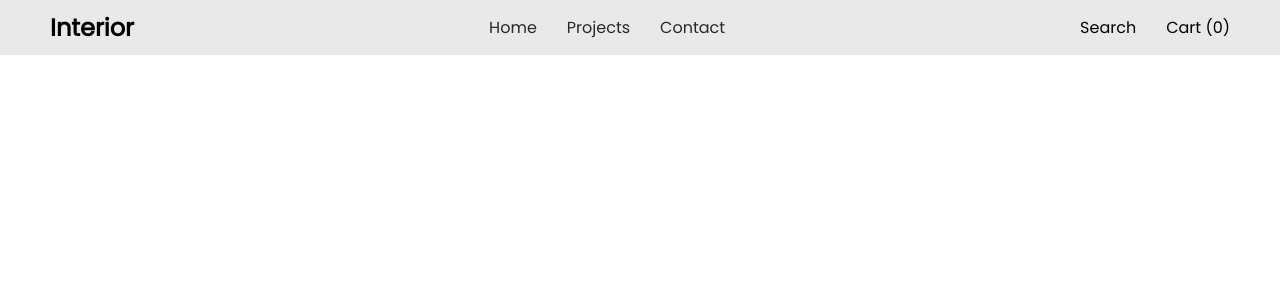
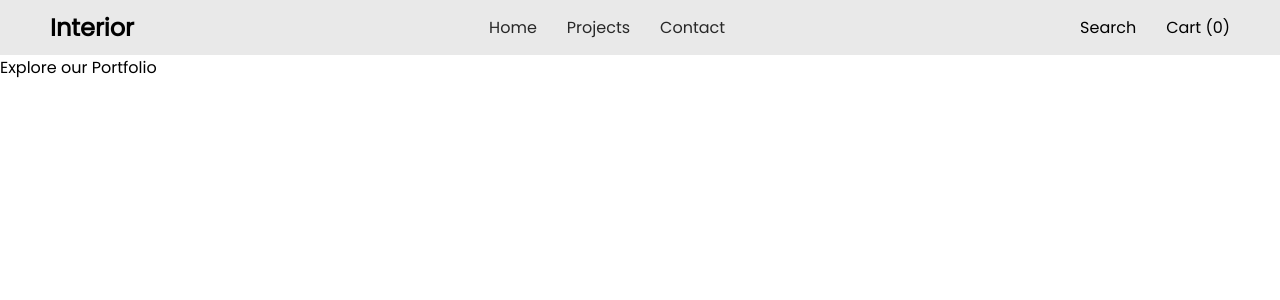
Before and after one commit to Shashank-R87/Interior, a React (Create React App) app: page /projects in a window 1280 px wide. Shown: the top 300 px of the page. Built offline with nearby package versions, Linux system fonts and the light colour scheme.

Commit message:
Fourth commit

```diff
--- a/src/pages/Projects.js
+++ b/src/pages/Projects.js
@@ -5,6 +5,9 @@ function Projects() {
   return (
     <div style={{ height: "100vh" }}>
       <NavBar />
+      <p>
+        Explore our Portfolio
+      </p>
     </div>
   )
 }
```
